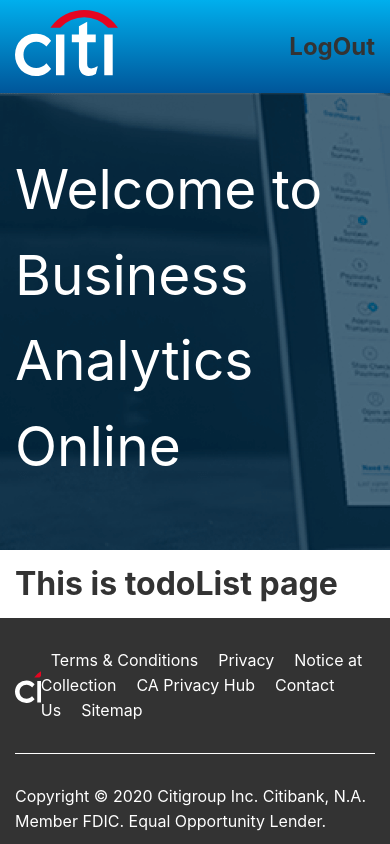
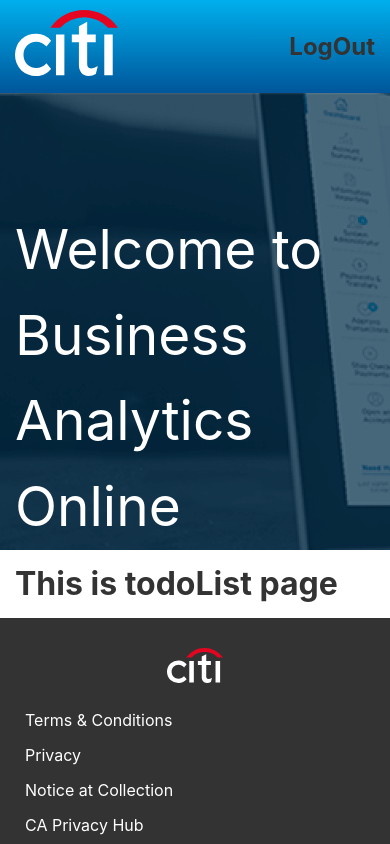
Before and after one commit to leonbohdan/vue-upswot-todolist-test, a Vue app: page /todo in a window 390 px wide. Shown: the top 844 px of the page. Built offline with nearby package versions, Linux system fonts and the light colour scheme; sample sign-in values are in the browser's storage.

Commit message:
styles for mobile view were added

```diff
--- a/src/assets/__init.sass
+++ b/src/assets/__init.sass
@@ -50,6 +50,9 @@
 .pointer
   cursor: pointer
 
+.nowrap
+  white-space: nowrap
+
 .link-c
   color: $header-c-bottom
   +hover(color, $main-blue)
@@ -75,6 +78,9 @@
 
 .ml-35
   margin-left: 35px
+
+.mr-10
+  margin-right: 10px
 
 .mb-5
   margin-bottom: 5px
@@ -106,6 +112,9 @@
 .text-c
   text-align: center
 
+.error
+  color: #D60000
+
 .button
   background-color: $main-blue
   border: 2px solid $main-blue
@@ -133,3 +142,13 @@
 
 input[type=text]
   min-height: 53px
+  border: 1px solid #9A9A9A
+  font-size: 30px
+  box-shadow: none
+
+  &.error
+    border: 1px solid #D60000
+
+  &:focus
+    outline: none
+    border: 1px solid #101010
--- a/src/components/LoginForm.vue
+++ b/src/components/LoginForm.vue
@@ -1,14 +1,50 @@
 <template>
   <div class="loginForm">
     <div class="loginForm__login mb-20">
-      <div class="flex f-column mb-40">
+      <div class="flex f-column mb-40 p-rel">
         <label for="name" class="mb-5">Name</label>
-        <input type="text" name="name" />
+        <input type="text" name="name" :class="{ error: false }" />
+
+        <span v-if="false" class="error flex f-center">
+          <svg
+            class="mr-10"
+            width="11"
+            height="11"
+            viewBox="0 0 11 11"
+            fill="none"
+            xmlns="http://www.w3.org/2000/svg"
+          >
+            <path
+              d="M11 1.29622L9.70378 0L5.49999 4.20377L1.29622 0L0 1.29622L4.20377 5.49999L0 9.70378L1.29622 11L5.49999 6.79623L9.70375 11L11 9.70378L6.79623 5.49999L11 1.29622Z"
+              fill="#D60000"
+            />
+          </svg>
+
+          <span>Enter right user name</span>
+        </span>
       </div>
 
-      <div class="flex f-column mb-40">
+      <div class="flex f-column mb-40 p-rel">
         <label for="name" class="mb-5">Password</label>
-        <input type="text" name="password" />
+        <input type="text" name="password" :class="{ error: false }" />
+
+        <span v-if="false" class="error flex f-center">
+          <svg
+            class="mr-10"
+            width="11"
+            height="11"
+            viewBox="0 0 11 11"
+            fill="none"
+            xmlns="http://www.w3.org/2000/svg"
+          >
+            <path
+              d="M11 1.29622L9.70378 0L5.49999 4.20377L1.29622 0L0 1.29622L4.20377 5.49999L0 9.70378L1.29622 11L5.49999 6.79623L9.70375 11L11 9.70378L6.79623 5.49999L11 1.29622Z"
+              fill="#D60000"
+            />
+          </svg>
+
+          <span>Enter right password</span>
+        </span>
       </div>
 
       <button type="button" class="button boxed mb-20">LOGIN</button>
@@ -31,14 +67,29 @@
 </script>
 
 <style lang="sass">
+@import "../assets/_vars.sass"
+
 .loginForm
   position: absolute
-  right: 20px
-  top: -230px
   background: #fff
-  box-shadow: 2px 2px 15px 2px rgba(0, 0, 0, 0.1)
-  width: 480px
+
+  +mobile_min
+    box-shadow: 2px 2px 15px 2px rgba(0, 0, 0, 0.1)
+    right: 20px
+    top: -230px
+    width: 480px
+
+  +mobile
+    position: relative
+    width: 100%
+    margin-bottom: 40px
 
   &__login
     padding: 40px 30px 0 30px
+    +mobile
+      padding: 0
+
+    .error
+      position: absolute
+      bottom: -25px
 </style>
--- a/src/layout/Footer.vue
+++ b/src/layout/Footer.vue
@@ -3,6 +3,7 @@
     <div class="container">
       <div class="footer__top p-30 flex f-space f-center">
         <svg
+          class="footerLogo"
           width="56"
           height="35"
           fill="none"
@@ -23,14 +24,23 @@
         </svg>
 
         <div class="footer__links">
-          <router-link to="/login" class="link">Terms & Conditions</router-link>
-          <router-link to="/login" class="link">Privacy</router-link>
-          <router-link to="/login" class="link"
+          <router-link to="/login" class="link nowrap"
+            >Terms & Conditions</router-link
+          >
+
+          <router-link to="/login" class="link nowrap">Privacy</router-link>
+
+          <router-link to="/login" class="link nowrap"
             >Notice at Collection</router-link
           >
-          <router-link to="/login" class="link">CA Privacy Hub</router-link>
-          <router-link to="/login" class="link">Contact Us</router-link>
-          <router-link to="/login" class="link">Sitemap</router-link>
+
+          <router-link to="/login" class="link nowrap"
+            >CA Privacy Hub</router-link
+          >
+
+          <router-link to="/login" class="link nowrap">Contact Us</router-link>
+
+          <router-link to="/login" class="link nowrap">Sitemap</router-link>
         </div>
       </div>
 
@@ -49,14 +59,31 @@
 </script>
 
 <style lang="sass">
+@import "../assets/_vars.sass"
+
 .footer
   color: #fff
 
+  .footerLogo
+    +mobile
+      margin-bottom: 20px
+
   &__top
     border-bottom: 1px solid #fff
+    +mobile
+      flex-direction: column
 
-  &__links .link:last-child
-    padding-right: 0
+  &__links
+    +mobile
+      display: flex
+      flex-direction: column
+      width: 100%
+
+    .link
+    // &:first-child
+    //   padding-left: 0
+    &:last-child
+      padding-right: 0
 
   .p-30
     padding: 30px 0
--- a/src/layout/Header.vue
+++ b/src/layout/Header.vue
@@ -44,6 +44,8 @@
 </script>
 
 <style lang="sass">
+@import "../assets/_vars.sass"
+
 .header
   &__bg
     background-image: url(../assets/main_bg.png)
@@ -51,7 +53,8 @@
     width: 100%
     min-height: 457px
     .container
-      margin: 0 auto 60px
+      +mobile_min
+        margin: 0 auto 60px
 
   &__message
     font-size: 55px
```
Also changed, not shown: src/assets/main_logo.png (deleted).
